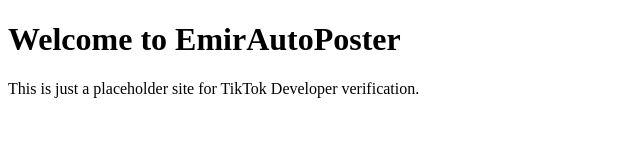
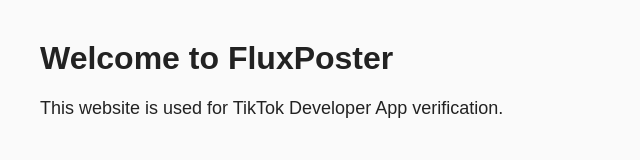
Before and after one commit to 9ppgpscsjt-bit/fluxposter-site, a plain HTML site: page index.html in a window 1280 px wide. Shown: the whole page, without its empty margins (0-640 px from the left). Drawn offline with Linux system fonts and the light colour scheme.

Commit message:
Update index.html

```diff
--- a/index.html
+++ b/index.html
@@ -1,10 +1,32 @@
 <!DOCTYPE html>
 <html>
 <head>
-    <title>EmirAutoPoster</title>
+    <meta charset="UTF-8">
+    <title>FluxPoster</title>
+    <style>
+        body {
+            font-family: Arial, sans-serif;
+            margin: 40px;
+            background: #fafafa;
+            color: #222;
+        }
+        h1 {
+            font-size: 32px;
+            font-weight: bold;
+        }
+        p {
+            margin-top: 10px;
+            font-size: 18px;
+        }
+        .container {
+            max-width: 800px;
+        }
+    </style>
 </head>
 <body>
-    <h1>Welcome to EmirAutoPoster</h1>
-    <p>This is just a placeholder site for TikTok Developer verification.</p>
+    <div class="container">
+        <h1>Welcome to FluxPoster</h1>
+        <p>This website is used for TikTok Developer App verification.</p>
+    </div>
 </body>
 </html>
```
